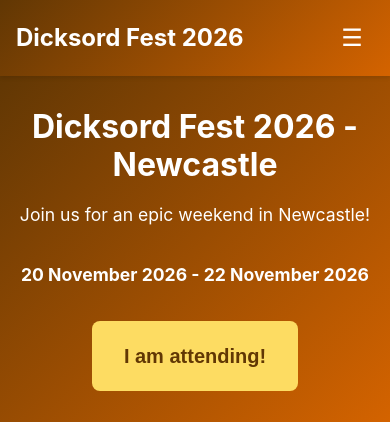
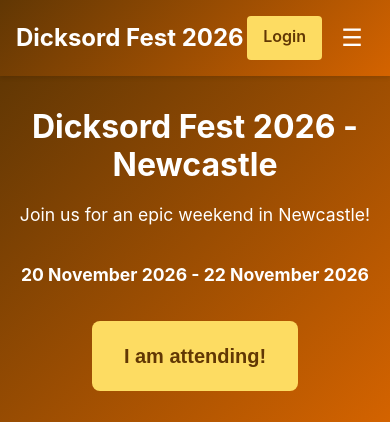
Before and after one commit to ian-d-co/newcastle, a PHP site: page / in a window 390 px wide. Shown: the top 422 px of the page. Run offline with PHP 8.4, Linux system fonts and the light colour scheme; data comes from the database, SQL or seed files in the repository.

Commit message:
Fix mobile CSS issue: Add visible login button for mobile users
Co-authored-by: ian-d-co <262363954+ian-d-co@users.noreply.github.com>

```diff
--- a/app/views/layouts/main.php
+++ b/app/views/layouts/main.php
@@ -14,6 +14,11 @@
         <div class="container">
             <div class="header-content">
                 <a href="/index.php" class="logo">Dicksord Fest 2026</a>
+
+                <?php if (!isLoggedIn()): ?>
+                <!-- Mobile login button (visible on mobile without toggle) -->
+                <a href="/index.php?page=login" class="btn-login-mobile <?php echo ($currentPage ?? '') === 'login' ? 'active' : ''; ?>">Login</a>
+                <?php endif; ?>
 
                 <button class="nav-toggle" aria-label="Toggle navigation">☰</button>
 
--- a/public/css/styles.css
+++ b/public/css/styles.css
@@ -149,6 +149,32 @@ a:hover {
 .nav a:hover,
 .nav a.active {
     background: rgba(255, 255, 255, 0.2);
+}
+
+/* Mobile Login Button - visible without toggle */
+.btn-login-mobile {
+    display: inline-block;
+    padding: 0.5rem 1rem;
+    background: var(--accent);
+    color: var(--primary);
+    font-weight: 600;
+    border-radius: 4px;
+    text-decoration: none;
+    min-width: 44px;
+    min-height: 44px;
+    line-height: 1.5;
+    margin-left: auto;
+    margin-right: 0.5rem;
+}
+
+.btn-login-mobile:hover {
+    background: #fdd034;
+    color: var(--primary);
+}
+
+.btn-login-mobile.active {
+    background: rgba(255, 255, 255, 0.3);
+    color: var(--white);
 }
 
 /* Hero Section */
@@ -794,6 +820,10 @@ select.form-control {
         display: none;
     }
 
+    .btn-login-mobile {
+        display: none;
+    }
+
     .nav {
         display: block;
         width: auto;
```
